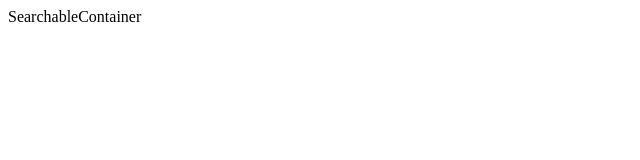
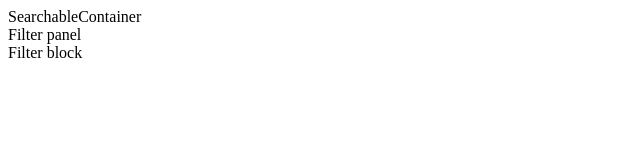
Before and after one commit to dangdinhtai0001/friday-fw-ssr, a Next.js app: page /components in a window 1280 px wide. Shown: the top 160 px of the page, without its empty margins (0-640 px from the left). Built offline with nearby package versions, Linux system fonts and the light colour scheme.

Commit message:
cấu hình lại searchable container

```diff
--- /dev/null
+++ b/package/manushya/components/FilterBlock.tsx
@@ -0,0 +1,8 @@
+const FilterBlock: React.FC = () => {
+
+  return (
+    <div>Filter block</div>
+  );
+}
+
+export default FilterBlock;
--- a/package/manushya/components/index.tsx
+++ b/package/manushya/components/index.tsx
@@ -1,11 +1,19 @@
 import * as React from 'react';
-import { ContainerContextProvider, SearchableContainer } from '@/package/naraka/searchable-container'
+import { ContainerContextProvider, SearchableContainer } from '@/package/naraka/searchable-container';
+import { SearchableContainerType } from '@/package/naraka/searchable-container/types'
+
+import FilterBlock from './FilterBlock';
 
 export default function ComponentPage() {
+  const searchableContainerProps: SearchableContainerType.SearchableContainerProps = {
+    filterBlockParams: {},
+    filterBlockComponent: FilterBlock
+  };
+
   return (
     <div>
       <ContainerContextProvider initialState={{}}>
-        <SearchableContainer></SearchableContainer>
+        <SearchableContainer {...searchableContainerProps}></SearchableContainer>
       </ContainerContextProvider>
     </div>
   );
--- a/package/naraka/searchable-container/ContainerType.d.tsx
+++ /dev/null
@@ -1,5 +0,0 @@
-import React from 'react';
-
-// ================================= || Context ||  =================================
-
-export * as ContainerContext from './container-context/ContainerContext.d';
--- a/package/naraka/searchable-container/SearchableContainer.tsx
+++ b/package/naraka/searchable-container/SearchableContainer.tsx
@@ -1,14 +1,39 @@
 import React from 'react';
 import { useContainerContext } from './container-context/useContainerContext';
+import { SearchableContainerType, ContainerContextType } from './types'
+// panel import
+import { FilterPanel } from './panels';
 
-const SearchableContainer: React.FC = () => {
-  const { context } = useContainerContext();
 
-  console.log(context);
+let mounted = false;
+let initialized = false;
+
+const SearchableContainer: React.FC<SearchableContainerType.SearchableContainerProps> = (props: SearchableContainerType.SearchableContainerProps) => {
+
+  const { } = props;
+
+  const { context, helper }: ContainerContextType.ContextHookValue = useContainerContext();
+
+  React.useEffect(() => {
+    mounted = true;
+    // Hàm này sẽ chỉ chạy khi component đã mount vào
+    if (!initialized) {
+      helper.createContextFromProps(props);
+      initialized = true;
+    }
+    return () => {
+      // Hàm này sẽ chỉ chạy khi component unmount khỏi DOM
+      // Thực hiện các hành động trước khi component unmount ở đây
+      mounted = false;
+    };
+  }, []);
+
+  console.log(context)
 
   return (
     <div>
       SearchableContainer
+      <FilterPanel ></FilterPanel>
     </div>
   );
 };
--- a/package/naraka/searchable-container/container-context/ContainerContext.tsx
+++ b/package/naraka/searchable-container/container-context/ContainerContext.tsx
@@ -1,14 +1,14 @@
 import { Dispatch, createContext, useEffect, useState } from 'react';
 // ------------------------ || define interface || ------------------------
-import { ContextHelper, ContextProviderProps, ContextProviderValue, ContextState, InitialContextState } from './ContainerContext.d';
+import { ContainerContextType, SearchableContainerType } from '../types';
 // ================================================== || CONTEXT || ================================================== //
 
 
 // ---------------------- || Khởi tạo context || ---------------------- //
-export const ContainerContext = createContext<ContextProviderValue | null>(null);
+export const ContainerContext = createContext<ContainerContextType.ContextProviderValue | null>(null);
 
 // hàm định nghĩa giá trị default của context state
-const createDefaultContextStateValue = (initialState: InitialContextState): ContextState => {
+const createDefaultContextStateValue = (initialState: ContainerContextType.InitialContextState): ContainerContextType.ContextState => {
   return {
     searchConditions: [],
     sortConditions: [],
@@ -23,14 +23,14 @@ const createDefaultContextStateValue = (initialState: InitialContextState): Cont
 }
 
 // ---------------------- || Định nghĩa context provider || ---------------------- //
-export const ContainerContextProvider = (props: ContextProviderProps) => {
+export const ContainerContextProvider = (props: ContainerContextType.ContextProviderProps) => {
   const { initialState, children } = props;
 
-  const [context, setContext] = useState<ContextState>(createDefaultContextStateValue(initialState));
+  const [context, setContext] = useState<ContainerContextType.ContextState>(createDefaultContextStateValue(initialState));
 
   useEffect(() => {
     return () => {
-      setContext(props.initialState);
+      // setContext(props.initialState);
     };
   }, [props.initialState]);
 
@@ -43,11 +43,21 @@ export const ContainerContextProvider = (props: ContextProviderProps) => {
 
 // Định nghĩa các hàm thay đổi giá trị trong context (mutations)
 // - commit... ==> Thay đổi toàn bộ giá trị của thuộc tính
+// - create... ==> Tính toán và thay đổi hoàn toàn giá trị  cuẩ thuộc tính
 // - inrease/ decrease... ==>  Tăng/ giảm giá trị của các thuộc tính (Ví dụ: count,...)
 // - apply... ==> Thay đổi 1 phần giá trị của thuộc tính đó
 // --------------------------------------------------------------------------------
-export function mutations(context: ContextState, setContext: Dispatch<any>): ContextHelper {
+export function mutations(context: ContainerContextType.ContextState, setContext: Dispatch<any>): ContainerContextType.ContextHelper {
   return {
+    createContextFromProps: (props: SearchableContainerType.SearchableContainerProps) => {
+      const updatedContext = {
+        ...context, // Giữ lại tất cả các thuộc tính khác
+        filterBlockComponent: props.filterBlockComponent,
+        filterBlockParams: props.filterBlockParams,
+      };
+
+      setContext(updatedContext);
+    }
   }
 }
 // --------------------------------------------------------------------------------
--- a/package/naraka/searchable-container/container-context/useContainerContext.tsx
+++ b/package/naraka/searchable-container/container-context/useContainerContext.tsx
@@ -1,10 +1,10 @@
-import { Dispatch, createContext, useContext, useEffect, useMemo, useState } from 'react';
+import { useContext } from 'react';
 // ------------------------ || define interface || ------------------------
-import { ContextHelper, ContextProviderProps, ContextProviderValue, ContextState } from './ContainerContext.d';
+import { ContainerContextType} from '../types';
 import { ContainerContext, mutations, ContainerContextProvider} from './ContainerContext';
 
 // ---------------------- || Định nghĩa hook || ---------------------- //
-const useContainerContext = (): { context: ContextState, helper: ContextHelper } => {
+const useContainerContext = (): ContainerContextType.ContextHookValue => {
   // lấy giá trị của context
   const { context, setContext } = useContext(ContainerContext)!;
 
@@ -12,7 +12,7 @@ const useContainerContext = (): { context: ContextState, helper: ContextHelper }
     throw new Error('useContainerContext must be used within an ContainerProvider');
   }
 
-  const helper: ContextHelper = mutations(context, setContext);
+  const helper: ContainerContextType.ContextHelper = mutations(context, setContext);
 
   return { context, helper };
 };
--- /dev/null
+++ b/package/naraka/searchable-container/panels/FilterPanel.tsx
@@ -0,0 +1,17 @@
+import * as React from 'react';
+import { useContainerContext } from "../container-context/useContainerContext";
+import { FilterPanelType, ContainerContextType } from '../types';
+
+const FilterPanel: React.FC<FilterPanelType.FilterPanelProps> = (props: FilterPanelType.FilterPanelProps) => {
+
+  const { context, helper }: ContainerContextType.ContextHookValue = useContainerContext();
+
+  return (
+    <div>
+      Filter panel
+      {context.filterBlockComponent && React.createElement(context.filterBlockComponent!, context.filterBlockParams)}
+    </div>
+  );
+}
+
+export default FilterPanel;
--- /dev/null
+++ b/package/naraka/searchable-container/panels/index.ts
@@ -0,0 +1 @@
+export { default as FilterPanel } from './FilterPanel';
--- /dev/null
+++ b/package/naraka/searchable-container/types/index.ts
@@ -0,0 +1,3 @@
+export * as ContainerContextType from './ContainerContext.d';
+export * as FilterPanelType from './FilterPanel.d';
+export * as SearchableContainerType from './SearchableContainer.d';
```
Also changed, not shown: package/naraka/searchable-container/types/ContainerContext.d.ts (renamed from package/naraka/searchable-container/container-context/ContainerContext.d.ts, +10 -1 lines), package/naraka/searchable-container/types/FilterPanel.d.ts (added, +9 -0 lines), package/naraka/searchable-container/types/SearchableContainer.d.tsx (added, +8 -0 lines).
